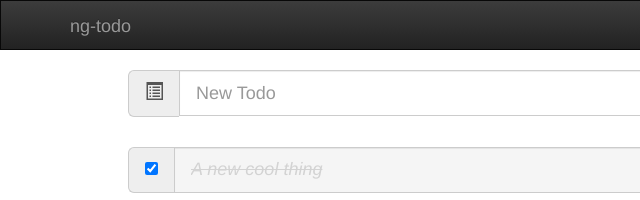
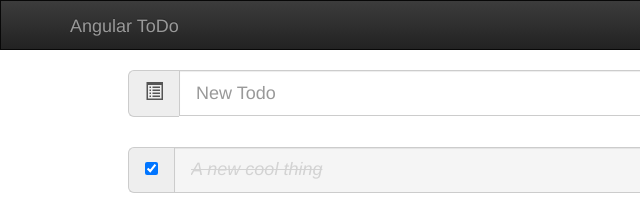
Before and after one commit to bauermt40/AngularToDo, a plain HTML site: page index.html in a window 1280 px wide. Shown: the top 200 px of the page, 0-640 px from the left. Drawn offline with Linux system fonts and the light colour scheme.

Commit message:
Updated the title

```diff
--- a/index.html
+++ b/index.html
@@ -10,7 +10,7 @@
 <body ng-app="ngTodo"><!-- app -->
   <div class="navbar navbar-inverse" role="navigation">
     <div class="container">
-      <a class="navbar-brand" href="#">ng-todo</a>
+      <a class="navbar-brand" href="#">Angular ToDo</a>
       <a class="navbar-right navbar-img" href="#"><img src="img/AngularJS.png" alt=""></a>
     </div>
   </div>
```
